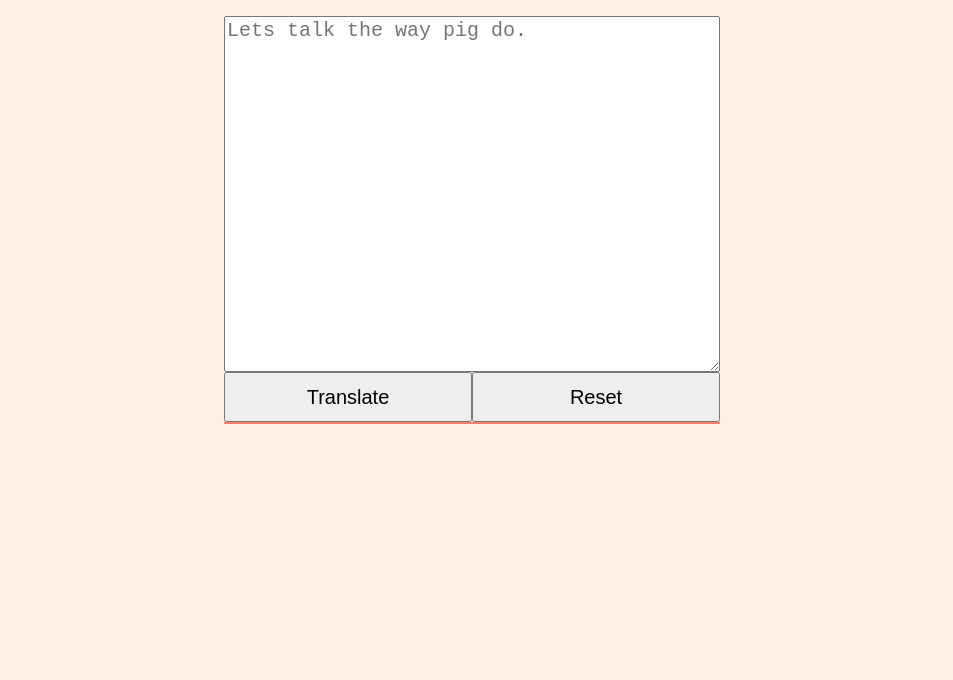
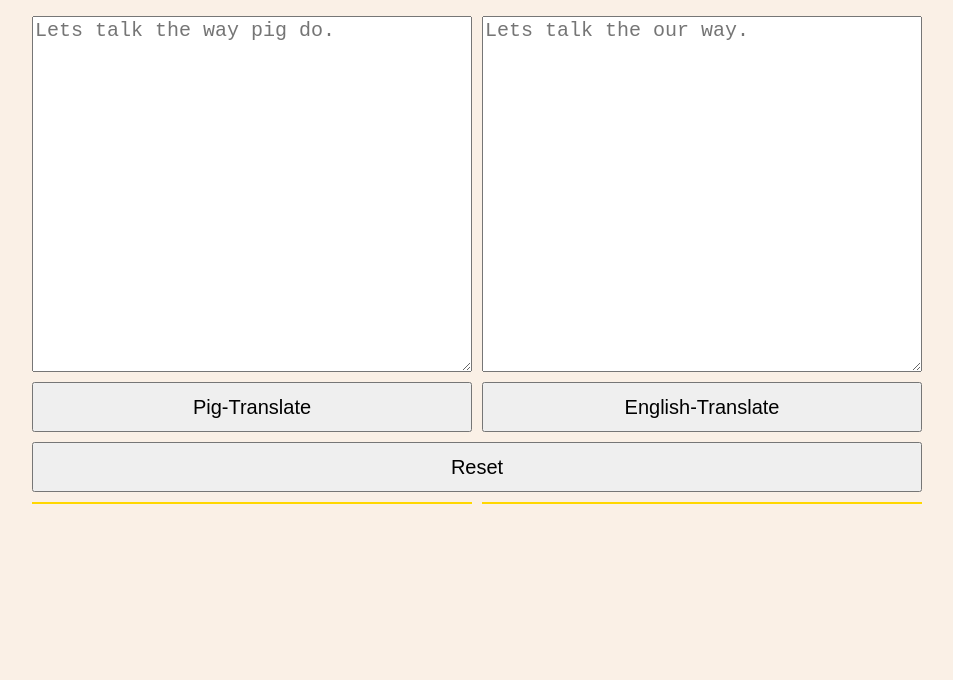
Before and after one commit to karki011/pig-latin-translator, a plain HTML site: page index.html in a window 1280 px wide. Shown: the part 120-800 px from the top of the page, without its empty margins (168-1121 px from the left). Drawn offline with Linux system fonts and the light colour scheme.

Commit message:
added html and css for english traslator

```diff
--- a/index.html
+++ b/index.html
@@ -12,17 +12,17 @@
 <body>
     <div class="container">
         <h1 id="title">PIG LATIN TRANSLATOR</h1>
-        <textarea id="textarea" name="Text1" cols="40" rows="5" onfocus="this.value=''" placeholder="Lets talk the way pig do."></textarea>
-
+        <h1 id="title">English Translator</h1>
+        <textarea id="textarea" name="Text1" cols="40" rows="5" onfocus="this.value=''"
+            placeholder="Lets talk the way pig do."></textarea>
+        <textarea id="textarea" name="Text1" cols="40" rows="5" onfocus="this.value=''"
+            placeholder="Lets talk the our way."></textarea>
+            <button id="findButton">Pig-Translate</button>
+            <button id="findButton">English-Translate</button>
+            <button id="selector" class="reset" onclick="resetResult()">Reset</button>
+            <div id="wordsDiv"></div>
+            <div id="engDiv"></div>
     </div>
-    <div class="buttonContainer">
-        <button id="findButton">Translate</button>
-        <button id="selector" onclick="resetResult()">Reset</button>
-    </div>
-
-    <div id="wordsDiv"></div>
-
-
     <script src="pig.js"></script>
 </body>
 
--- a/style.css
+++ b/style.css
@@ -1,6 +1,6 @@
 :root {
     box-sizing: border-box;
-    width: 40%;
+    width: 70%;
     margin: 0 auto;
     margin-top: 3%;
     background-color: linen;
@@ -8,7 +8,7 @@
 
 .container {
     display: grid;
-    grid-template-columns: column;
+    grid-template-columns: 50% 50%;
     grid-gap: 10px;
 }
 
@@ -18,12 +18,13 @@
     text-align: center;
     text-transform: uppercase;
 }
+.reset{
+    grid-column-start: span 2;
+}
 
 textarea {
     min-height: 350px;
-    /* text-align: center; */
     font-size: 20px;
-    overflow-wrap: break-word;
 }
 
 button {
@@ -36,6 +37,7 @@ button {
 .buttonContainer {
     display: grid;
     grid-template-columns: 1fr 1fr;
+    grid-gap: 10px;
 }
 
 .display {
@@ -51,7 +53,10 @@ button {
 }
 
 #wordsDiv {
-    grid-row-start: span 10;
-    border: 1px solid salmon;
+    border: 1px solid gold;
     background: lightblue;
 }
+#engDiv{
+    border: 1px solid gold;
+    background: gold;
+}
```
